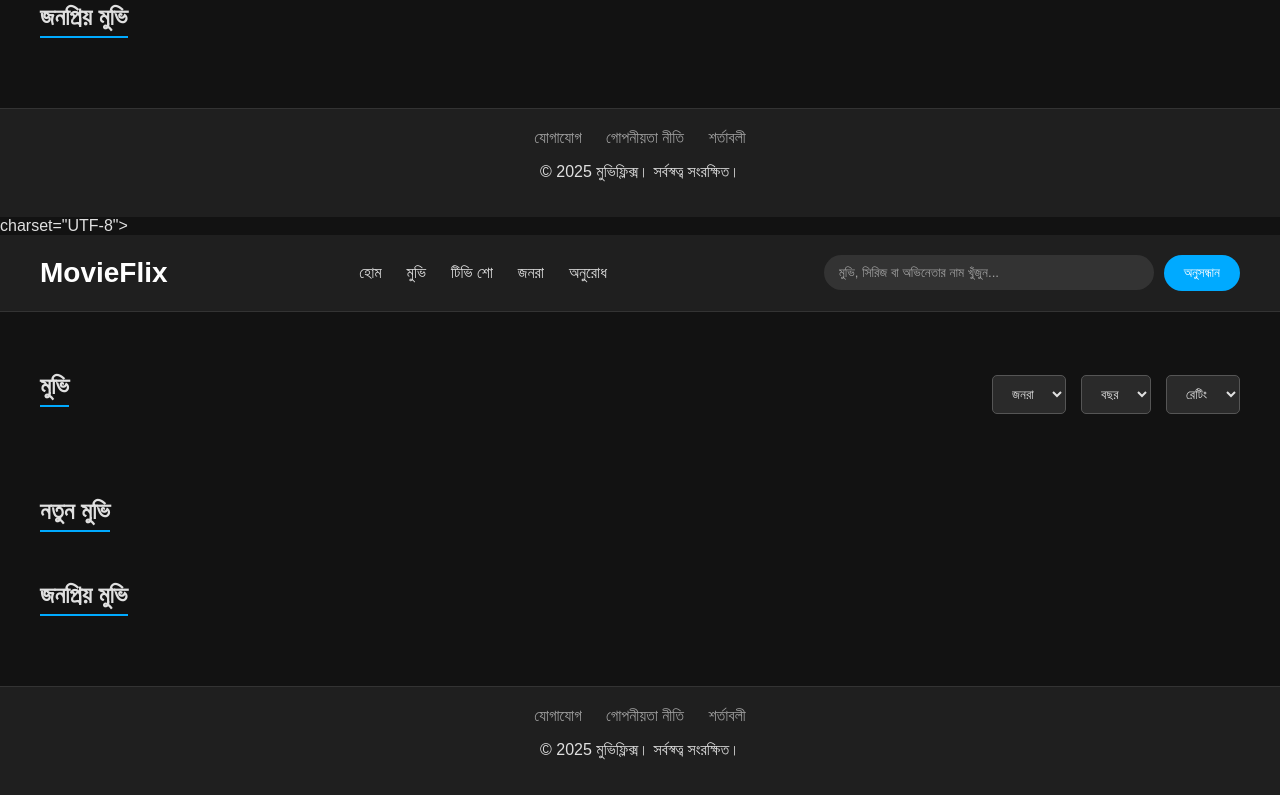
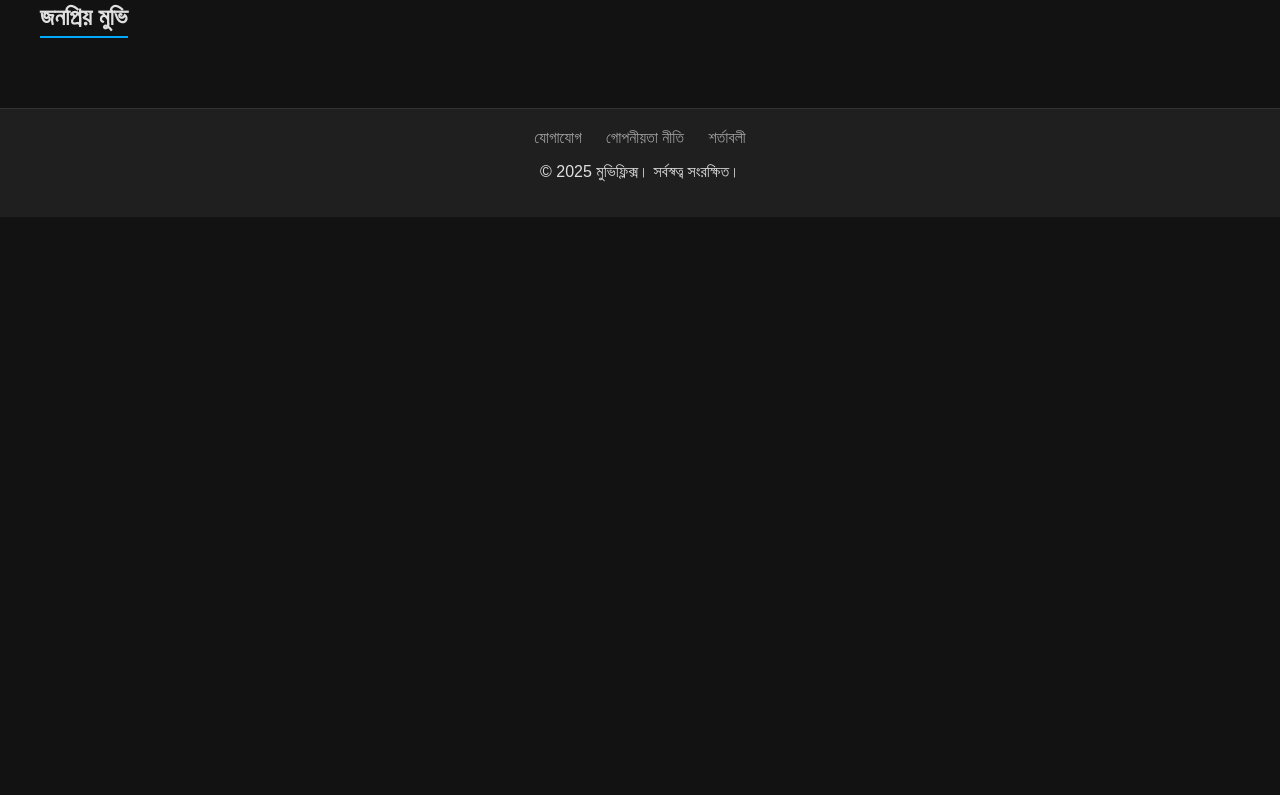
Before and after one commit to zxoou-media/cinelistbd, a Flask app: page / in a window 1280 px wide. Shown: the part 362-1157 px from the top of the page. After the commit the page ends 579 px from the top, so only its background shows below. Run offline with Flask 3, Linux system fonts and the light colour scheme; data that the repository does not hold is empty.

Commit message:
Update index.html

```diff
--- a/cinelistbd/templates/index.html
+++ b/cinelistbd/templates/index.html
@@ -69,68 +69,3 @@
     <script src="{{ url_for('static', filename='script.js') }}"></script>
 </body>
 </html>
- charset="UTF-8">
-    <meta name="viewport" content="width=device-width, initial-scale=1.0">
-    <title>মুভি ডাউনলোড ওয়েবসাইট - MovieFlix</title>
-    <link rel="stylesheet" href="style.css">
-</head>
-<body>
-
-    <header class="header">
-        <a href="index.html" class="logo">MovieFlix</a>
-        <nav class="nav-menu">
-            <ul>
-                <li><a href="index.html">হোম</a></li>
-                <li><a href="#">মুভি</a></li>
-                <li><a href="#">টিভি শো</a></li>
-                <li><a href="#">জনরা</a></li>
-                <li><a href="#">অনুরোধ</a></li>
-            </ul>
-        </nav>
-        <div class="search-bar">
-            <input type="text" id="search-input" placeholder="মুভি, সিরিজ বা অভিনেতার নাম খুঁজুন...">
-            <button class="search-btn">অনুসন্ধান</button>
-        </div>
-    </header>
-
-    <main class="main-content">
-        <div class="filter-sort-container">
-            <h2 class="section-title">মুভি</h2>
-            <div class="filters">
-                <select class="filter-item">
-                    <option value="">জনরা</option>
-                </select>
-                <select class="filter-item">
-                    <option value="">বছর</option>
-                </select>
-                <select class="filter-item">
-                    <option value="">রেটিং</option>
-                </select>
-            </div>
-        </div>
-
-        <section class="movie-section">
-            <h2 class="section-title">নতুন মুভি</h2>
-            <div class="movie-grid" id="latest-movies-grid">
-                </div>
-        </section>
-
-        <section class="movie-section">
-            <h2 class="section-title">জনপ্রিয় মুভি</h2>
-            <div class="movie-grid" id="popular-movies-grid">
-                </div>
-        </section>
-    </main>
-
-    <footer class="footer">
-        <div class="footer-links">
-            <a href="#">যোগাযোগ</a>
-            <a href="#">গোপনীয়তা নীতি</a>
-            <a href="#">শর্তাবলী</a>
-        </div>
-        <p>&copy; 2025 মুভিফ্লিক্স। সর্বস্বত্ব সংরক্ষিত।</p>
-    </footer>
-
-    <script src="script.js"></script>
-</body>
-</html>
```
